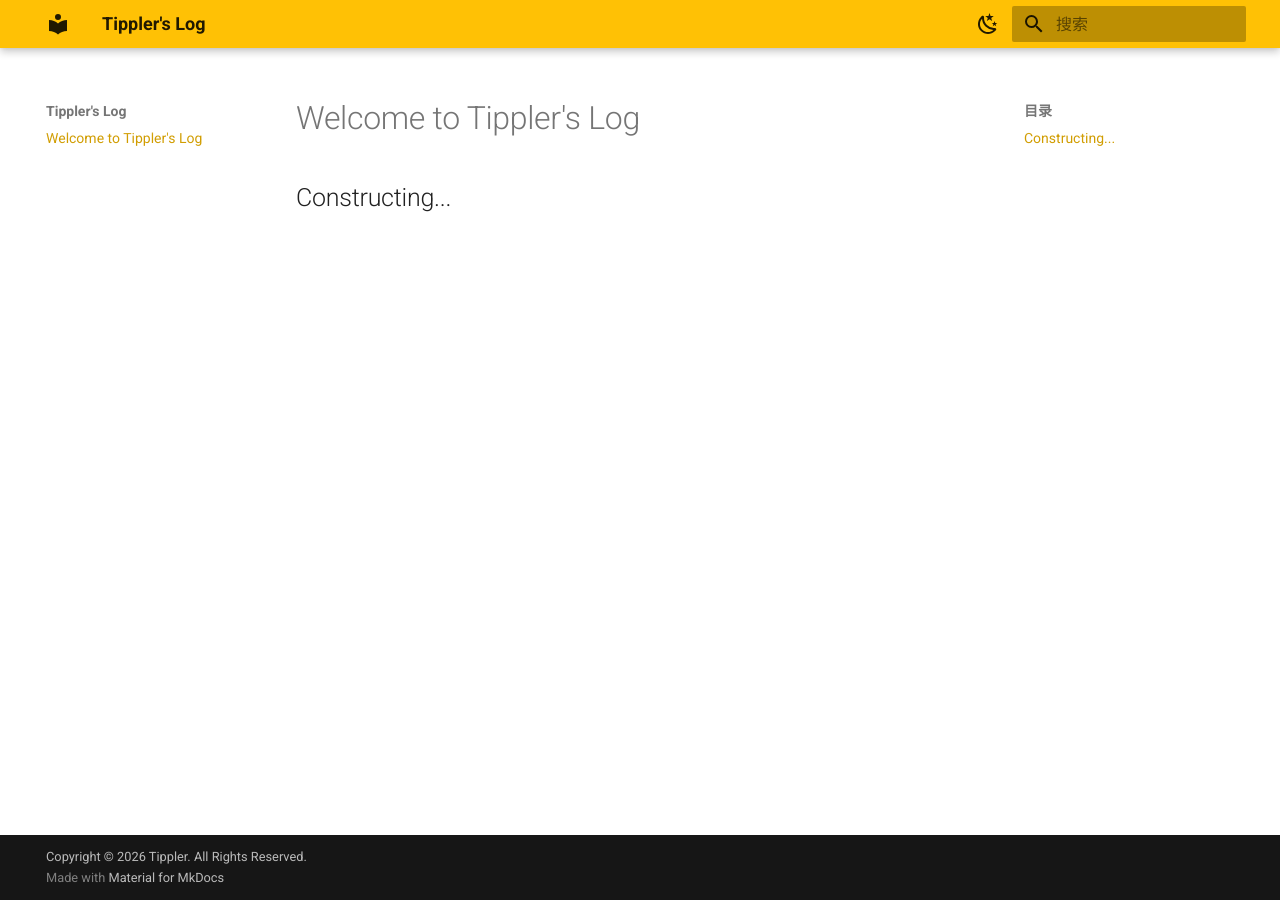
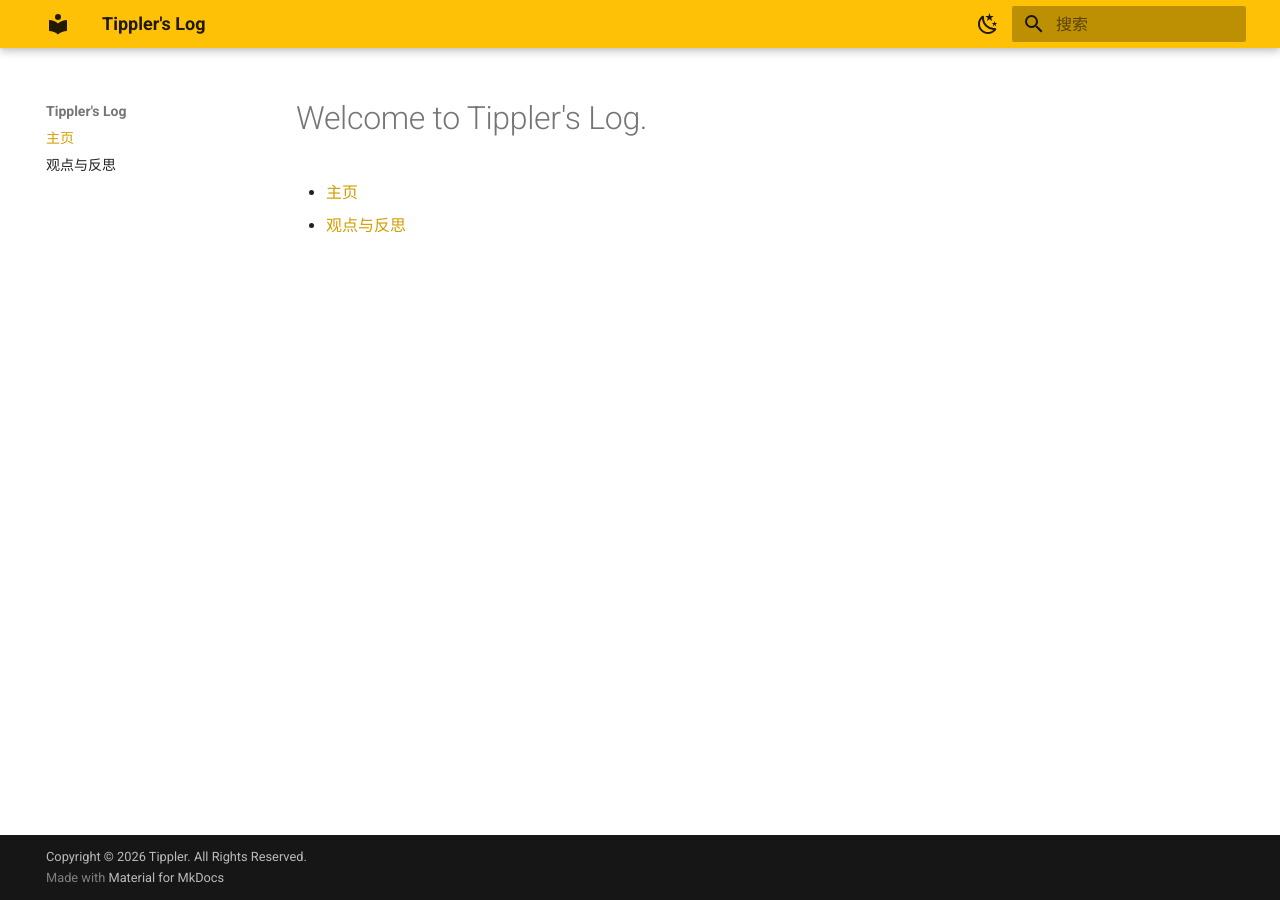
Before and after one commit to yhf216/yhf216.github.io, an MkDocs documentation site: the page built from docs/index.md, in a window 1280 px wide. Built offline with MkDocs 1.6.1 and Material for MkDocs 9.7.7, drawn with Linux system fonts in a browser that asks for light colours.

Commit message:
update nav;add opinions

```diff
--- a/docs/index.md
+++ b/docs/index.md
@@ -1,3 +1,4 @@
-# Welcome to Tippler's Log
+# Welcome to Tippler's Log.
 
-## Constructing...
+- [主页](index.md)
+- [观点与反思](opinions/零碎的观点.md)
--- a/mkdocs.yml
+++ b/mkdocs.yml
@@ -5,7 +5,6 @@ theme:
   language: zh
 
   palette:
-
     # Palette toggle for light mode
     - media: "(prefers-color-scheme: light)"
       scheme: default
@@ -24,4 +23,8 @@ theme:
         icon: material/weather-sunny
         name: 切换至浅色模式
 
+nav:
+  - 主页: index.md
+  - 观点与反思: opinions/零碎的观点.md
+
 copyright: Copyright © 2026 Tippler. All Rights Reserved.
```
Also changed, not shown: docs/opinions/零碎的观点.md (added, +4 -0 lines).
